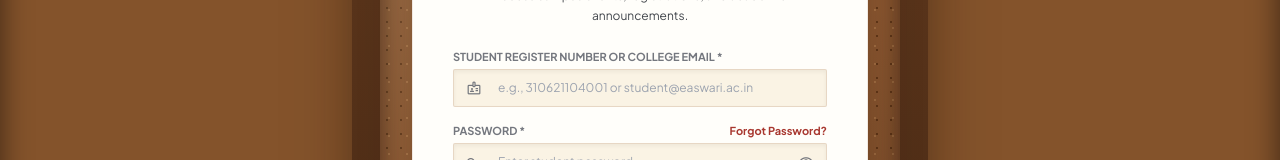
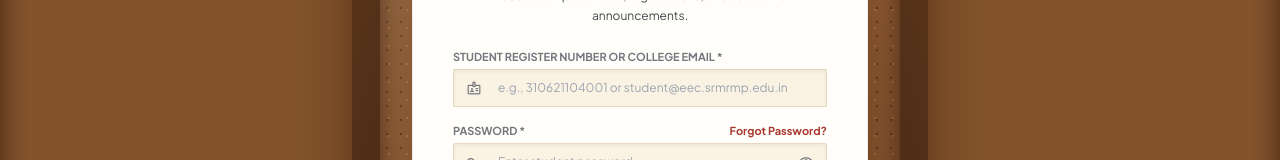
Before and after one commit to joeldevotta/EASE, a React (Vite) app: page /login/student in a window 1280 px wide. Shown: the part 303-463 px from the top of the page. Built offline with nearby package versions, Linux system fonts and the light colour scheme; no server answers; a web font is replaced by a local one.

Commit message:
Use the correct college email domain

```diff
--- a/src/pages/StudentLoginPage.tsx
+++ b/src/pages/StudentLoginPage.tsx
@@ -181,7 +181,7 @@ export const StudentLoginPage: React.FC = () => {
                       if (errors.identifier) setErrors((prev) => ({ ...prev, identifier: undefined }));
                       if (authError) setAuthError(null);
                     }}
-                    placeholder="e.g., 310621104001 or student@easwari.ac.in"
+                    placeholder="e.g., 310621104001 or student@eec.srmrmp.edu.in"
                     className="w-full bg-transparent px-2 py-2.5 text-body-sm text-on-surface focus:outline-none"
                     autoComplete="username"
                   />
```
